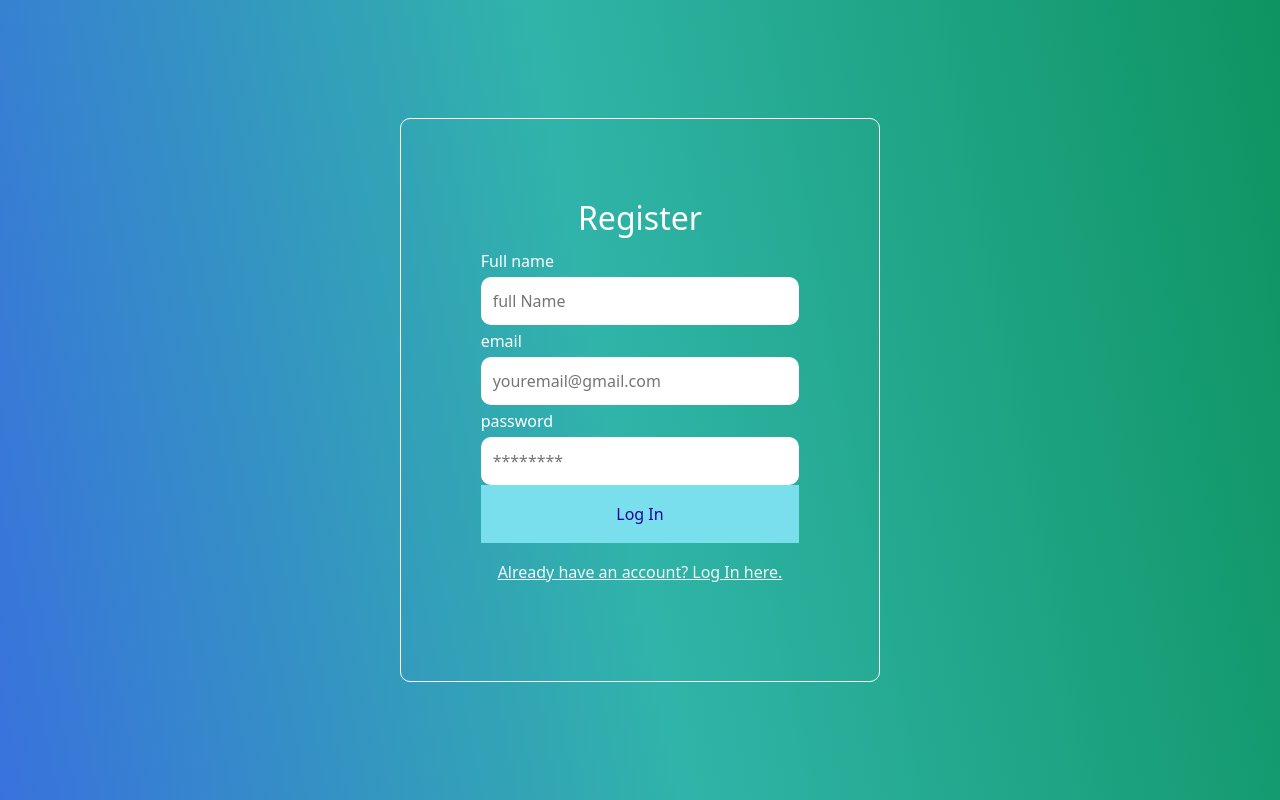
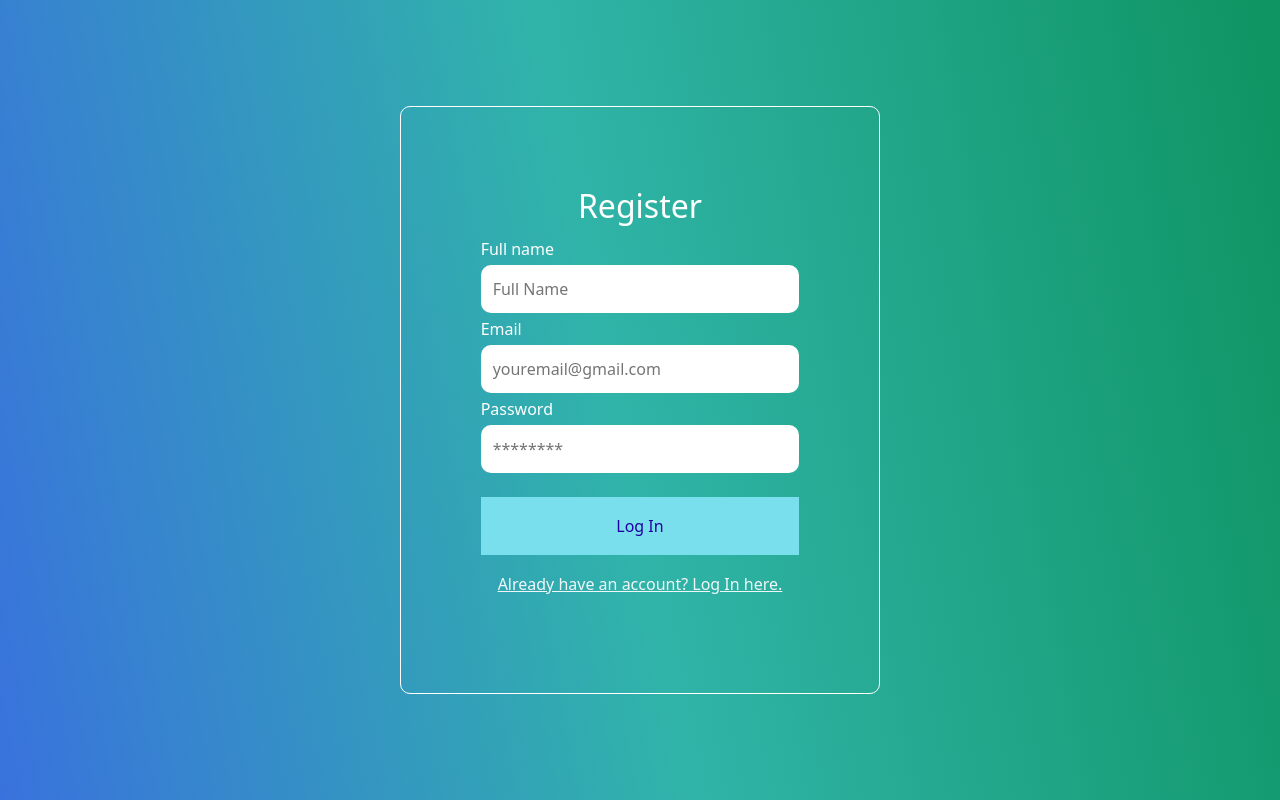
Before and after one commit to jhenchem0210/click, a React (Create React App) app: page / in a window 1280 px wide. Both pictures are taken after a click on the button "Don't have an account? Register here.". Built offline with nearby package versions, Linux system fonts and the light colour scheme.

Commit message:
modified:   src/App.css 	modified:   src/App.js 	modified:   src/Login.jsx 	modified:   src/Register.jsx

```diff
--- a/src/App.css
+++ b/src/App.css
@@ -38,7 +38,7 @@ button {
   border: none;
   background-color: rgb(121, 223, 236);
   padding: 17px;
-  border-radius: 15px;
+  border-radius: 10px;
   cursor: pointer;
   color: #2003a1;
 }
--- a/src/App.js
+++ b/src/App.js
@@ -1,8 +1,7 @@
 import React, { useState } from "react";
 import './App.css';
 import { Login } from "./Login";
-import { Register } from "./Register";
-import 'bootstrap/dist/css/bootstrap.min.css'
+import { Register } from "./Register"
 
 function App() {
   const [currentForm, setCurrentForm] = useState('login');
--- a/src/Login.jsx
+++ b/src/Login.jsx
@@ -14,12 +14,12 @@ export const Login = (props) => {
             <h2>Log In</h2>
             <form className="login-form" onSubmit={handleSubmit}>
                 <label htmlFor="email">Email</label>
-                <input value={email} onChange={(e) => setEmail(e.target.value)}type="email" placeholder="youremail@gmail.com" id="email" name="email" />
+                <input value={email} onChange={(e) => setEmail(e.target.value)}type="email" placeholder="youremail@gmail.com" id="Email" name="email" />
                 <label htmlFor="password">Password</label>
-                <input value={pass} onChange={(e) => setPass(e.target.value)} type="password" placeholder="********" id="password" name="password" />
+                <input value={pass} onChange={(e) => setPass(e.target.value)} type="password" placeholder="********" id="password" name="Password" />
+                <br></br>
                 <button type="submit">Log In</button>
             </form>
-            <br></br>
             <button className="link-btn" onClick={() => props.onFormSwitch('register')}>Don't have an account? Register here.</button>
         </div>
     )
--- a/src/Register.jsx
+++ b/src/Register.jsx
@@ -15,11 +15,12 @@ export const Register = (props) => {
             <h2>Register</h2>
         <form className="register-form" onSubmit={handleSubmit}>
             <label htmlFor="name">Full name</label>
-            <input value={name} name="name" onChange={(e) => setName(e.target.value)} id="name" placeholder="full Name" />
-            <label htmlFor="email">email</label>
-            <input value={email} onChange={(e) => setEmail(e.target.value)}type="email" placeholder="youremail@gmail.com" id="email" name="email" />
-            <label htmlFor="password">password</label>
-            <input value={pass} onChange={(e) => setPass(e.target.value)} type="password" placeholder="********" id="password" name="password" />
+            <input value={name} name="name" onChange={(e) => setName(e.target.value)} id="name" placeholder="Full Name" />
+            <label htmlFor="email">Email</label>
+            <input value={email} onChange={(e) => setEmail(e.target.value)}type="email" placeholder="youremail@gmail.com" id="Email" name="email" />
+            <label htmlFor="password">Password</label>
+            <input value={pass} onChange={(e) => setPass(e.target.value)} type="password" placeholder="********" id="password" name="Password" />
+            <br></br>
             <button type="submit">Log In</button>
         </form>
         <button className="link-btn" onClick={() => props.onFormSwitch('login')}>Already have an account? Log In here.</button>
```
